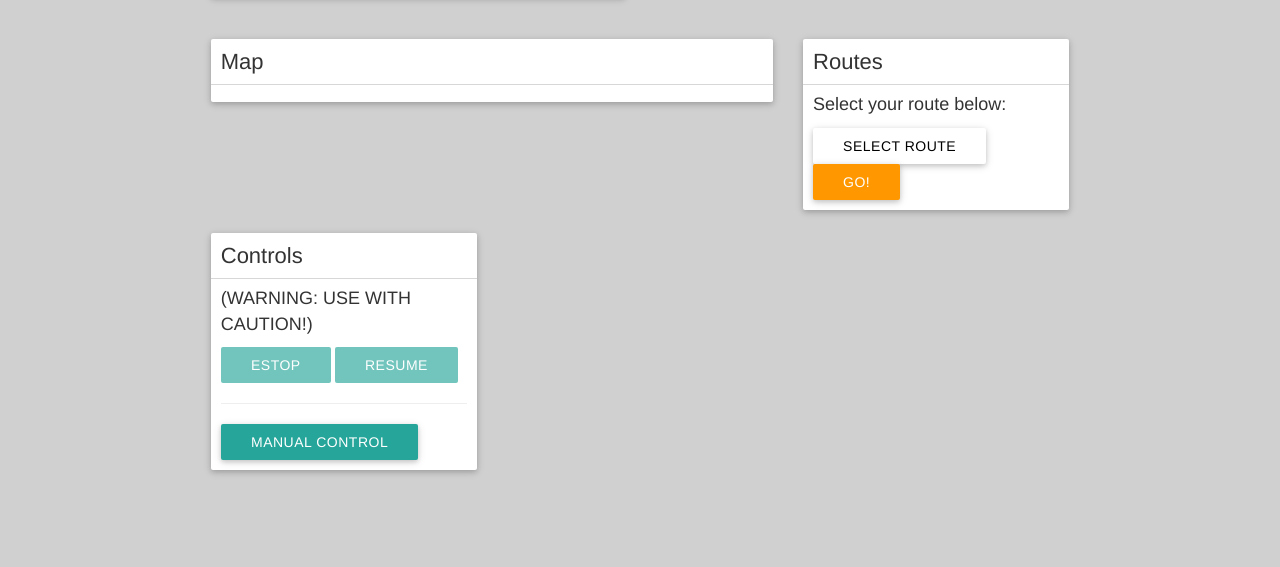
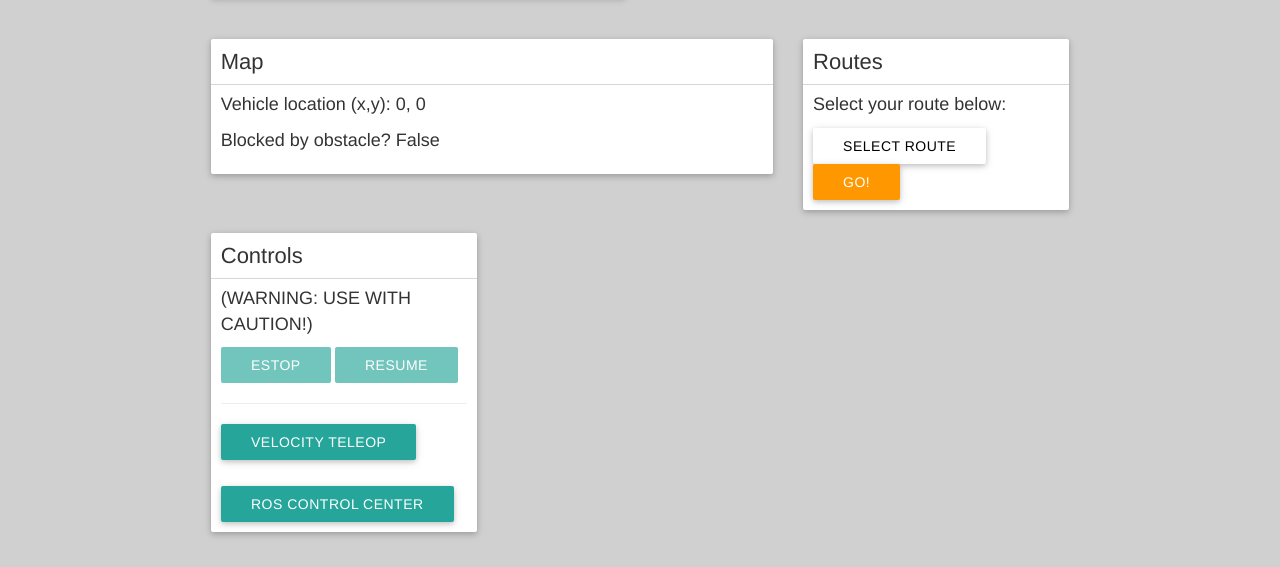
Before and after one commit to 1487quantum/conifer-dashboard, a plain HTML site: page public/server.html in a window 1280 px wide. Shown: the part 523-1090 px from the top of the page. Before the commit the page ends 1028 px from the top, so only its background shows below. Drawn offline with Linux system fonts and the light colour scheme; a script that the page names is missing.

Commit message:
Update server.html

```diff
--- a/public/server.html
+++ b/public/server.html
@@ -105,8 +105,11 @@
       <div class="col-sm-8 constyle">
         <div class="card white">
           <div class="title">Map</div>
-          <div class="content center">
-            <div id="navm"></div>
+          <div class="content">
+            <p>Vehicle location (x,y): <span id="pos">0, 0</span></p>
+            <p>Blocked by obstacle? <span id="obs">False</span></p>
+
+            <div id="navm" class="center"></div>
           </div>
         </div>
       </div>
@@ -125,7 +128,7 @@
               <li class="divider"></li>
               <li><a href="#">Coming soon...</a></li>
             </ul>
-            <a id="btnGo" class='btn white-text orange' onclick="startRoute()">Go!</a>
+            <a id="btnGo" class='waves-effect waves-light btn white-text orange' onclick="startRoute()">Go!</a>
           </div>
         </div>
       </div>
@@ -144,8 +147,10 @@
               <button id="btnRes" class="waves-effect waves-light btn white-text" type="button" onclick="btnResume()" disabled>Resume</button>
             </div>
             <hr/>
-            <button class="waves-effect waves-light btn white-text" type="button" onclick="location.href='/cmd'">Manual Control</button>
-
+            <button class="waves-effect waves-light btn white-text" type="button" onclick="location.href='/cmd'">Velocity Teleop</button>
+            <br/>
+            <br/>
+            <button class="waves-effect waves-light btn white-text" type="button" onclick="location.href='/ros_ctrl'">ROS Control Center</button>
           </div>
         </div>
       </div>
```
